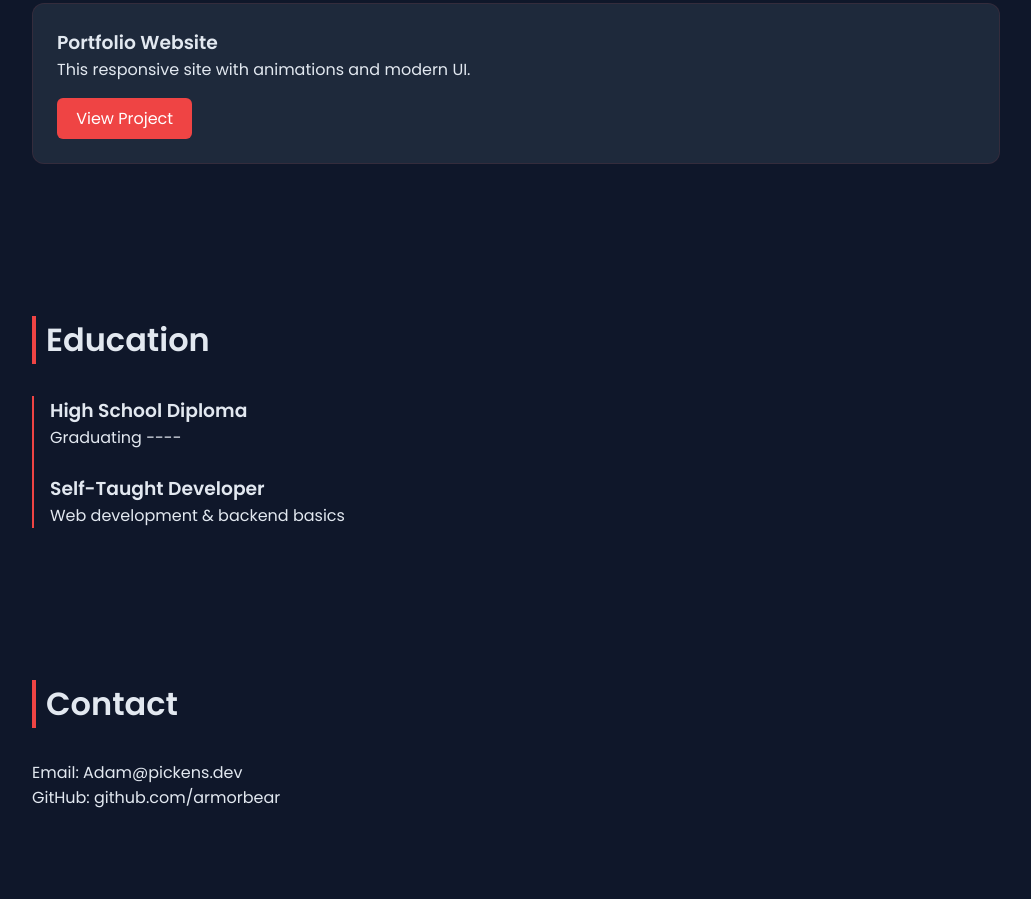
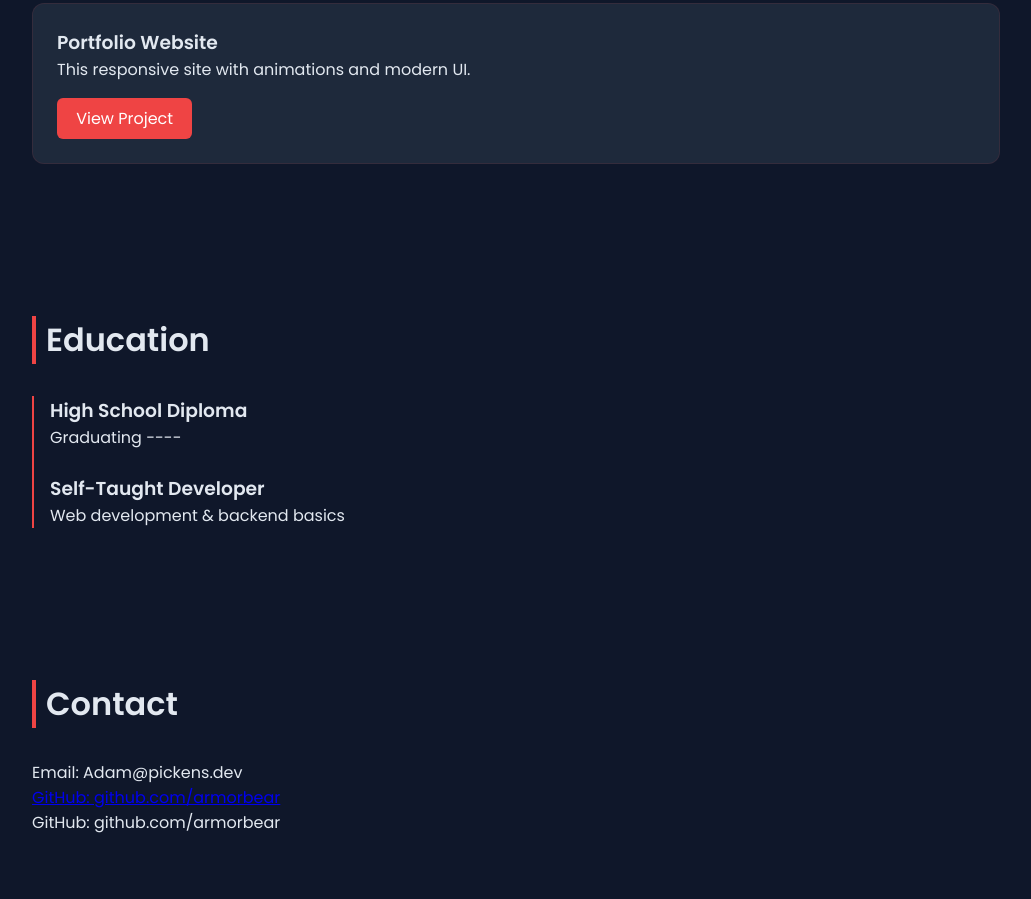
Before and after one commit to armorbear/armorbear.github.io, a plain HTML site: page index.html in a window 1280 px wide. Shown: the part 1042-1941 px from the top of the page, without its empty margins (124-1155 px from the left). Before the commit the page ends 1916 px from the top, so only its background shows below. Drawn offline with Linux system fonts and the light colour scheme.

Commit message:
added github link

```diff
--- a/index.html
+++ b/index.html
@@ -299,7 +299,8 @@ footer {
 <section id="contact" class="fade">
     <h2>Contact</h2>
     <p>Email: Adam@pickens.dev</p>
-    <p>GitHub: github.com/armorbear</p>
+  <a href="https://github.com/armorbear">GitHub: github.com/armorbear</a>
+ <p>GitHub: github.com/armorbear</p>
 </section>
 
 <!-- SCRIPT -->
```
